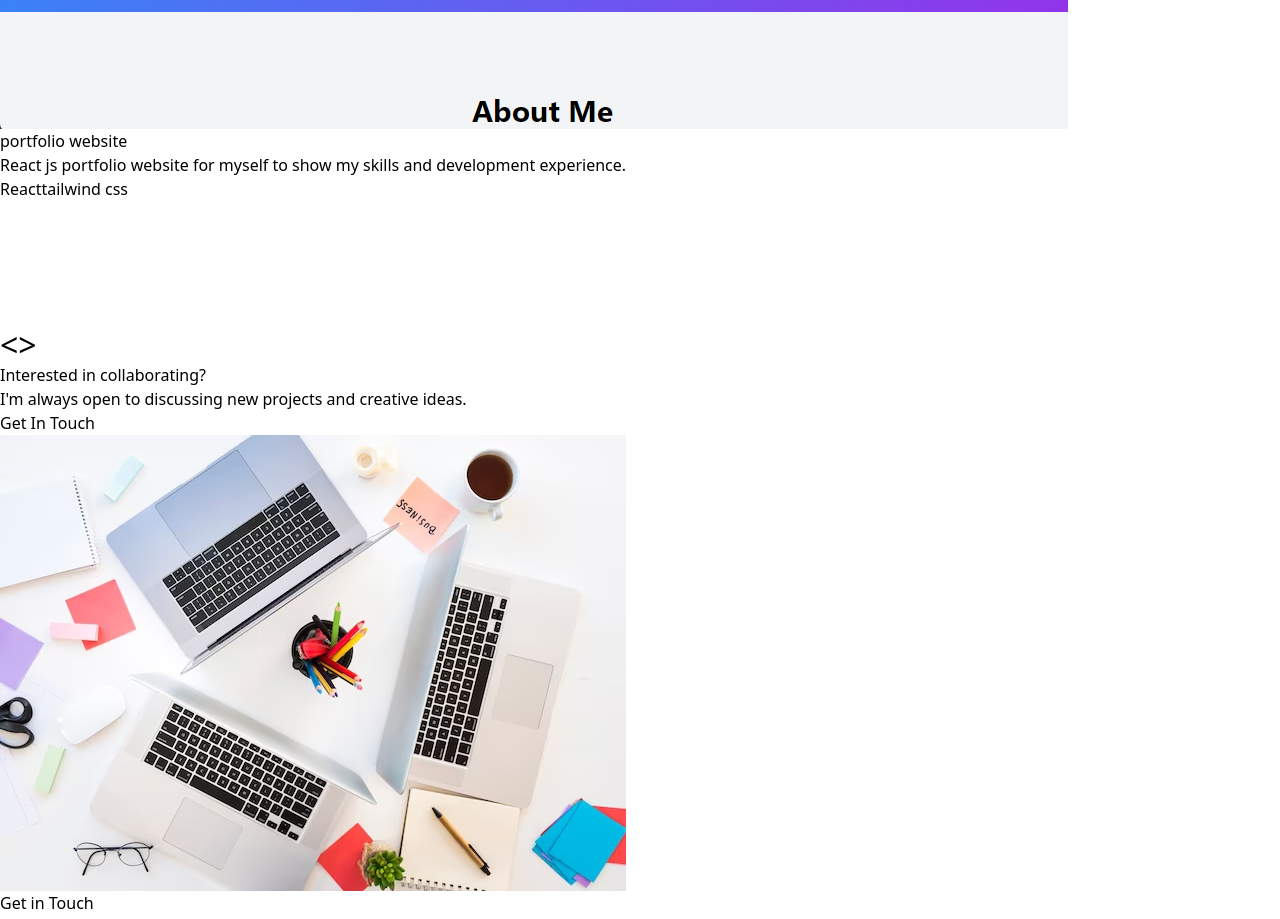
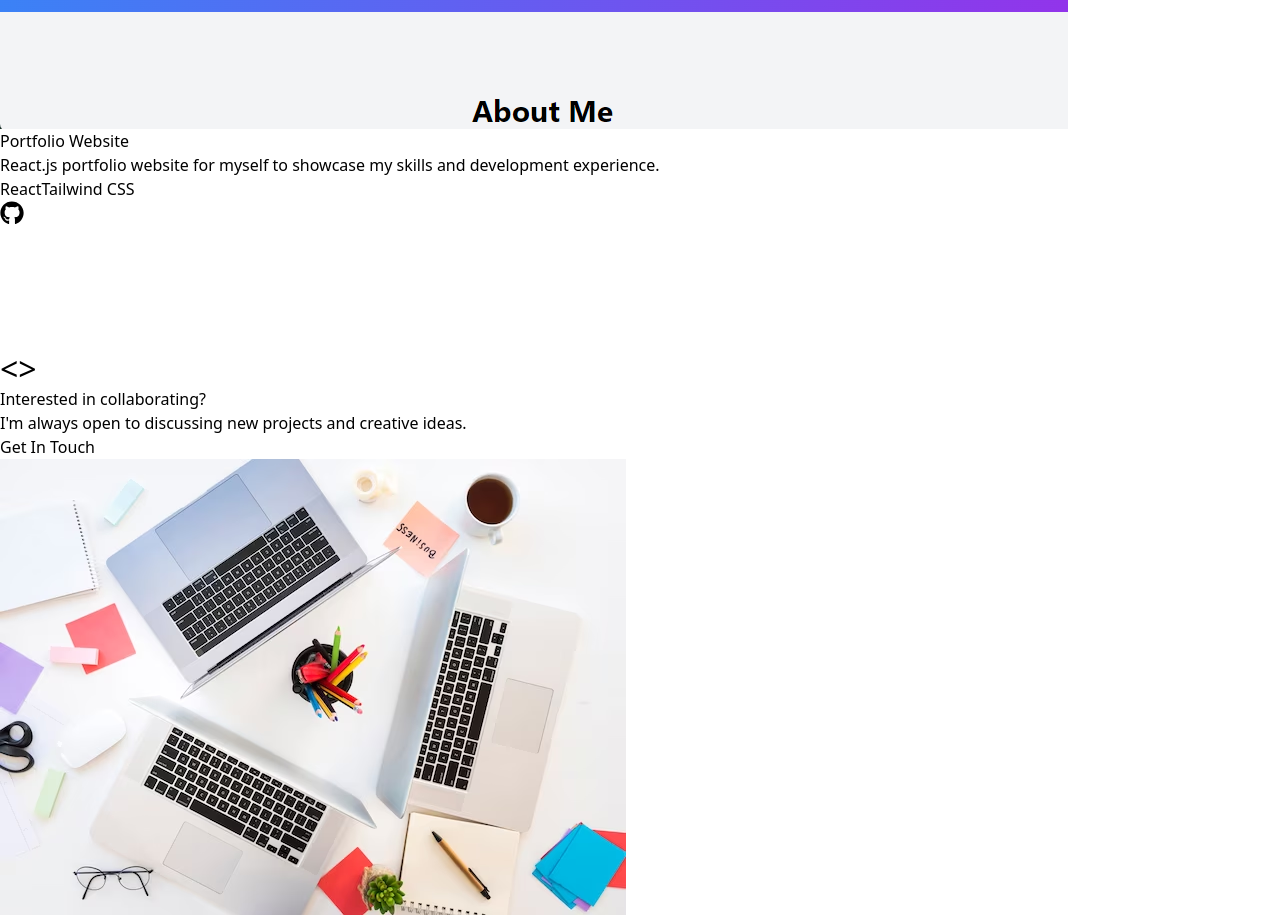
Before and after one commit to Shevaitverma/Shevait.online, a React (Vite) app: page / in a window 1280 px wide. Shown: the part 2580-3499 px from the top of the page. Built offline with nearby package versions, Linux system fonts and the light colour scheme.

Commit message:
github link icon on project section

```diff
--- a/src/components/ProjectCard.jsx
+++ b/src/components/ProjectCard.jsx
@@ -1,15 +1,14 @@
-// src/components/ProjectCard.jsx
+import PropTypes from 'prop-types';
+import { FaGithub } from 'react-icons/fa';
 
-import PropTypes from 'prop-types';
-
-const ProjectCard = ({ image, title, description, techStack }) => {
+const ProjectCard = ({ image, title, description, techStack, githubLink }) => {
   return (
     <div className="bg-white shadow-lg rounded-lg overflow-hidden">
       <img src={image} alt={title} className="w-full h-[35rem] object-cover" />
       <div className="p-4">
         <h3 className="text-xl font-semibold mb-2">{title}</h3>
         <p className="text-gray-700 mb-4">{description}</p>
-        <div className="flex flex-wrap gap-2">
+        <div className="flex flex-wrap gap-2 mb-4">
           {techStack.map((tech, index) => (
             <span
               key={index}
@@ -18,6 +17,16 @@ const ProjectCard = ({ image, title, description, techStack }) => {
               {tech}
             </span>
           ))}
+        </div>
+        <div className="flex justify-end">
+          <a
+            href={githubLink}
+            target="_blank"
+            rel="noopener noreferrer"
+            className="text-gray-600 hover:text-gray-900"
+          >
+            <FaGithub size={24} />
+          </a>
         </div>
       </div>
     </div>
@@ -30,6 +39,7 @@ ProjectCard.propTypes = {
   title: PropTypes.string.isRequired,
   description: PropTypes.string.isRequired,
   techStack: PropTypes.arrayOf(PropTypes.string).isRequired,
+  githubLink: PropTypes.string.isRequired,
 };
 
 export default ProjectCard;
--- a/src/pages/Projects.jsx
+++ b/src/pages/Projects.jsx
@@ -1,36 +1,38 @@
-// src/pages/Projects.jsx
-
 import { useState } from 'react';
 import ProjectCard from '../components/ProjectCard';
 import todo_pic from '../assets/todo_app.png';
 import note_app from '../assets/notes_app.png';
-import inventex_app from '../assets/inventex.png'
-import portfolio_web from '../assets/portfolio.png'
+import inventex_app from '../assets/inventex.png';
+import portfolio_web from '../assets/portfolio.png';
 
 const projects = [
   {
     image: portfolio_web,
-    title: 'portfolio website',
-    description: 'React js portfolio website for myself to show my skills and development experience.',
-    techStack: ['React', 'tailwind css'],
+    title: 'Portfolio Website',
+    description: 'React.js portfolio website for myself to showcase my skills and development experience.',
+    techStack: ['React', 'Tailwind CSS'],
+    githubLink: 'https://github.com/Shevaitverma'
   },
   {
     image: todo_pic,
     title: 'Todo App',
-    description: 'A full-stack application built with the MERN stack, featuring user auth and management.',
+    description: 'A full-stack application built with the MERN stack, featuring user authentication and management.',
     techStack: ['React', 'Node.js', 'MongoDB', 'JWT', 'Bcryptjs'],
+    githubLink: 'https://github.com/Shevaitverma/Project_todo'
   },
   {
     image: inventex_app,
     title: 'Inventex',
     description: 'Backend authentication service for an inventory management system using JWT.',
     techStack: ['Node.js', 'Express', 'JWT', 'MongoDB', 'Bcryptjs'],
+    githubLink: 'https://github.com/Shevaitverma/Inventex_v1'
   },
   {
     image: note_app,
     title: 'Note-taking App',
     description: 'Full-stack note-taking application with Django backend and React frontend.',
-    techStack: ['Django', 'React','Django REST API', 'SQL'],
+    techStack: ['Django', 'React', 'Django REST API', 'SQL'],
+    githubLink: 'https://github.com/Shevaitverma/Notes'
   }
 ];
 
@@ -64,6 +66,7 @@ const Projects = () => {
                     title={project.title}
                     description={project.description}
                     techStack={project.techStack}
+                    githubLink={project.githubLink}
                   />
                 </div>
               ))}
```
